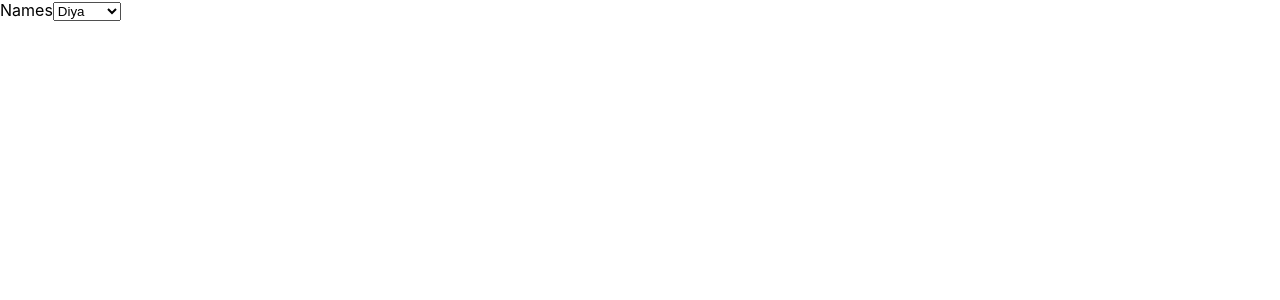
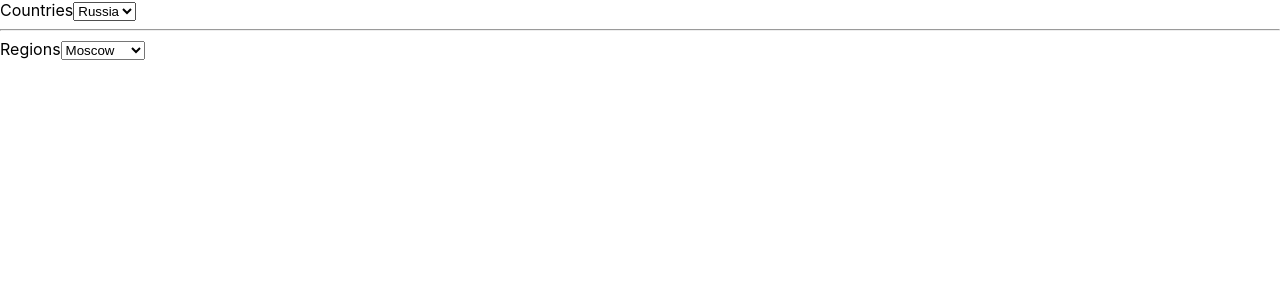
Before and after one commit to dtarxanyan/movies-project, a React (Create React App) app: page / in a window 1280 px wide. Shown: the top 300 px of the page. Built offline with nearby package versions, Linux system fonts and the light colour scheme.

Commit message:
Implement Country Region related dropDowns

```diff
--- /dev/null
+++ b/public/data/countries.json
@@ -0,0 +1,4 @@
+[
+  {"id":  1, "name":  "USA"},
+  {"id":  2, "name":  "Russia"}
+]
--- /dev/null
+++ b/public/data/regions.json
@@ -0,0 +1,8 @@
+[
+  {"id":  1, "name": "Texas", "countryID": 1},
+  {"id":  2, "name": "California", "countryID": 1},
+  {"id":  3, "name": "New-York", "countryID": 1},
+  {"id":  4, "name": "Alaska", "countryID": 1},
+  {"id":  5, "name": "Moscow", "countryID": 2},
+  {"id":  6, "name": "Krasnadar", "countryID": 2}
+]
--- a/src/App.js
+++ b/src/App.js
@@ -1,11 +1,13 @@
 import React from 'react';
-import TableContainer from './components/Table/TableContainer';
-import DropdownContainer from './components/Dropdown/DropdownContainer';
+import CountryRegionDropdowns from "./components/CountryRegionDropdowns/CountryRegionDropdowns";
+
 
 class App extends React.Component {
-  render() {
-    return <DropdownContainer />;
-  }
+    render() {
+        return (
+            <CountryRegionDropdowns/>
+        )
+    }
 }
 
 export default App;
--- /dev/null
+++ b/src/components/CountryRegionDropdowns/CountryRegionDropdowns.js
@@ -0,0 +1,66 @@
+import React from "react";
+import Dropdown from "../Dropdown/Dropdown";
+
+class CountryRegionDropdowns extends React.Component {
+    constructor(props) {
+        super(props);
+
+        this.state = {
+            countries: [],
+            regions: [],
+            selectedCountryValue: 2,
+        }
+    }
+
+
+    componentDidMount() {
+        fetch('/data/countries.json')
+            .then((resp => resp.json()))
+            .then((countries) => {
+                this.setState({
+                    countries: countries.map((c) => ({
+                        value: +c.id,
+                        name: c.name
+                    }))
+                })
+            })
+
+        fetch('/data/regions.json')
+            .then((resp => resp.json()))
+            .then((regions) => {
+                this.setState({
+                    regions: regions.map((r) => ({
+                        value: +r.id,
+                        countryId: +r.countryID,
+                        name: r.name
+                    }))
+                })
+            })
+    }
+
+    setSelectedCountry = (e) => {
+        this.setState({selectedCountryValue: +e.target.value})
+    }
+
+    render() {
+        const {countries, regions, selectedCountryValue} = this.state;
+
+        return (
+            <>
+                <Dropdown
+                    label={'Countries'}
+                    options={countries}
+                    value={selectedCountryValue}
+                    onChange={this.setSelectedCountry}
+                />
+                <hr/>
+                <Dropdown
+                    label={'Regions'}
+                    options={regions.filter((r) => r.countryId === selectedCountryValue)}
+                />
+            </>
+        )
+    }
+}
+
+export default CountryRegionDropdowns;
--- a/src/components/Dropdown/Dropdown.js
+++ b/src/components/Dropdown/Dropdown.js
@@ -1,27 +1,19 @@
-import { getValue } from '@testing-library/user-event/dist/utils';
 import React from 'react';
 
 class Dropdown extends React.Component {
-  constructor() {
-    super();
-  }
+    render() {
+        const {options, value, label, onChange} = this.props;
 
-  render() {
         return (
             <>
-        <label htmlFor="names">{this.props.label}</label>
-
-        <select id="names" onChange={this.props.onChange}>
-          {this.props.options.map((option) => {
-            if (option.id === this.props.value.id) {
-              return (
-                <option selected key={option.id}>
-                  {option.firstName}
-                </option>
-              );
-            } else {
-              return <option key={option.id}>{option.firstName}</option>;
-            }
+                <label htmlFor="names">{label}</label>
+                <select
+                    id="names"
+                    onChange={onChange}
+                    value={value}
+                >
+                    {options.map((option) => {
+                        return <option key={option.value} value={option.value}>{option.name}</option>;
                     })}
                 </select>
             </>
```
Lines whose indentation alone changed are shown as unchanged.
